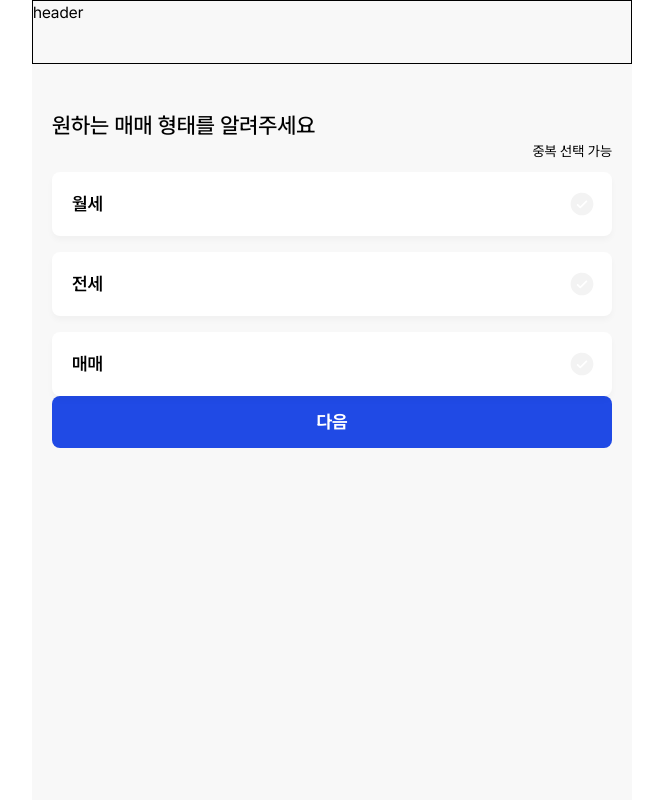
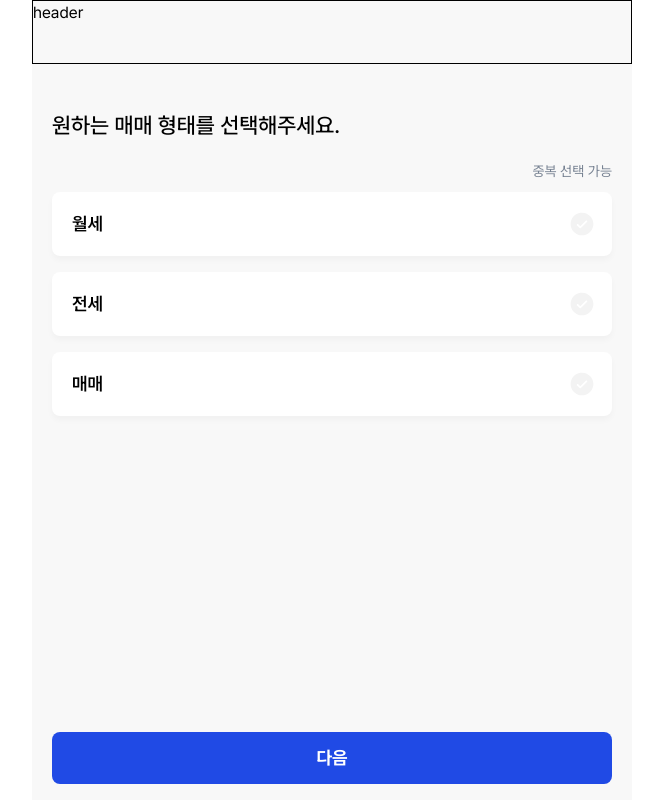
Before and after one commit to FC-DEV3-Final-Project/zoop-frontend, a Next.js app: page /chat/filter in a window 1280 px wide. Both pictures are taken after a click on the button "다음". Shown: the whole page, without its empty margins (308-971 px from the left). Built offline with nearby package versions, Linux system fonts and the light colour scheme.

Commit message:
design: 매매 형태 설정 페이지 퍼블리싱

```diff
--- a/src/components/setup/TransactionTypeStep.tsx
+++ b/src/components/setup/TransactionTypeStep.tsx
@@ -1,4 +1,3 @@
-import clsx from "clsx";
 import React, { useState } from "react";
 import { Button } from "../ui/button";
 import SelectCard from "../common/SelectCard";
@@ -13,15 +12,25 @@ const TransactionTypeStep = ({ onNext }: TransactionTypeStepProps) => {
   const [selected, setSelected] = useState<string[]>([]);
 
   return (
-    <div>
-      <h1 className="text-[22px] font-medium">원하는 매매 형태를 알려주세요</h1>
-      <div className="mb-[10px] flex justify-end text-body2">중복 선택 가능</div>
-      <div className="flex flex-col gap-4">
-        {TRANSACTION_OPTIONS.map((option) => (
-          <SelectCard key={option} option={option} selected={selected} setSelected={setSelected} />
-        ))}
+    <div className="relative flex h-full flex-col gap-5">
+      <h1 className="text-[22px] font-medium">원하는 매매 형태를 선택해주세요.</h1>
+      <div className="flex flex-col gap-[10px]">
+        <div className="flex justify-end text-body2 text-gray-800">중복 선택 가능</div>
+        <div className="flex flex-col gap-4">
+          {TRANSACTION_OPTIONS.map((option) => (
+            <SelectCard
+              key={option}
+              option={option}
+              selected={selected}
+              setSelected={setSelected}
+            />
+          ))}
+        </div>
       </div>
-      <Button onClick={onNext}>다음</Button>
+
+      <div className="absolute bottom-4 w-full">
+        <Button onClick={onNext}>다음</Button>
+      </div>
     </div>
   );
 };
```
